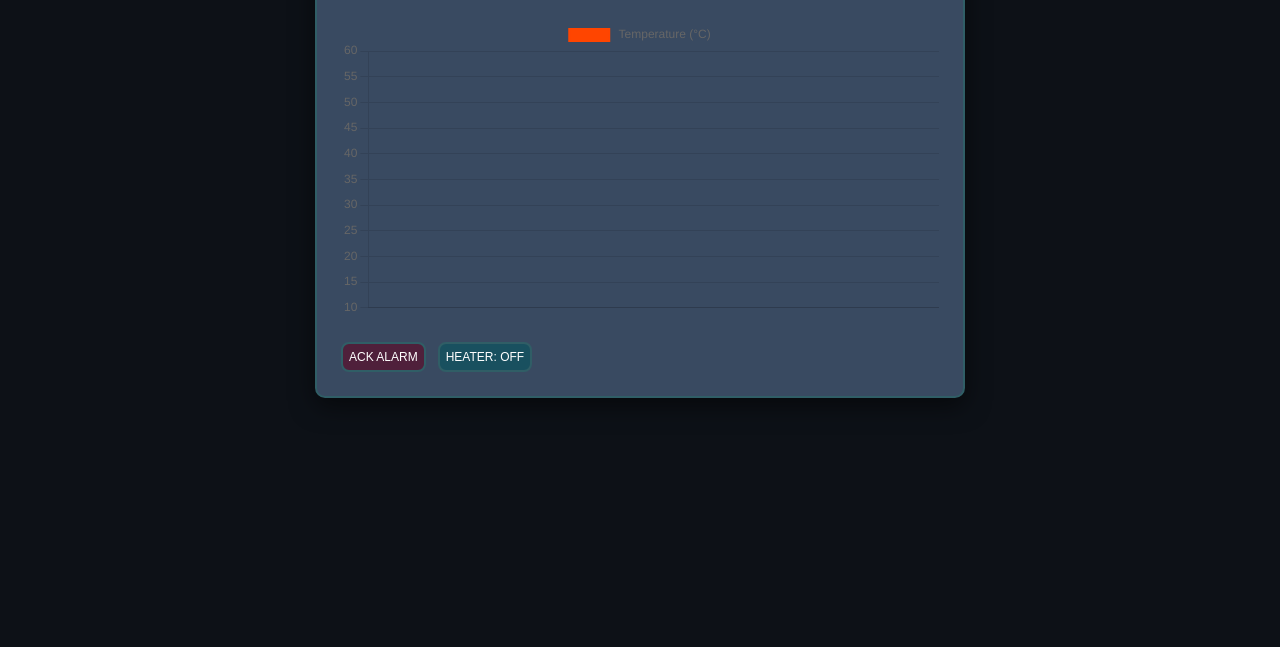
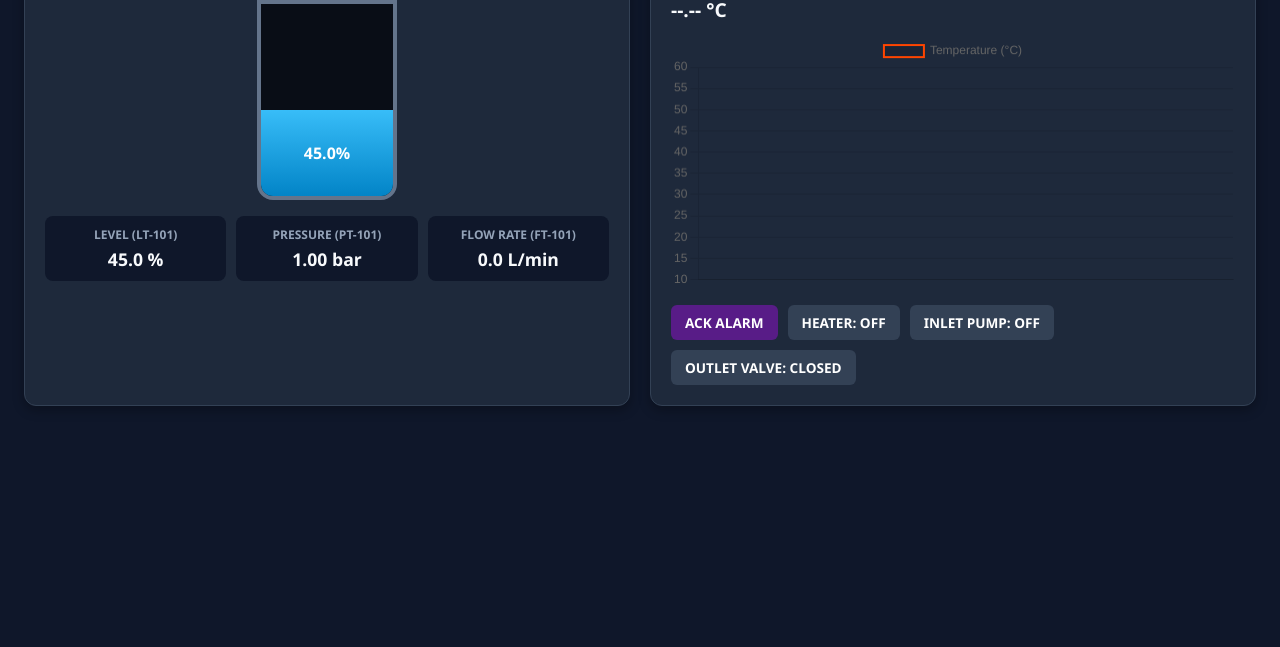
Before and after one commit to kelvin-arcanjo/web-scada-hmi-simulator, a website: page public/index.html in a window 1280 px wide. Shown: the part 153-800 px from the top of the page. Drawn offline with nearby package versions, Linux system fonts and the light colour scheme; no server answers.

Commit message:
feat: Multi-Variable Process Simulation
implement TK-101 reservoir simulation, multi-sensor telemetry (LT/PT/FT), and layout fixes

```diff
--- a/public/client.js
+++ b/public/client.js
@@ -1,106 +1,145 @@
-let alarmAcknowledged = false
-let heaterState = false
+// --- STATE VARIABLES ---
+let alarmAcknowledged = false;
+let heaterState = false;
+let pumpState = false;
+let valveState = false;
 
-const statusBadge = document.getElementById('status-badge')
-const ackBtn = document.getElementById('ack-btn')
-const heaterBtn = document.getElementById('heater-btn')
+// --- DOM REFERENCES ---
+const socket = io();
 
-const socket = io()
-const tempValue = document.getElementById('temp-value')
-const card = document.querySelector('.instrument-card')
+// Instrumentation & Telemetry Elements
+const tempValue = document.getElementById('temp-value');
+const levelVal = document.getElementById('level-val');
+const pressureVal = document.getElementById('pressure-val');
+const flowVal = document.getElementById('flow-val');
 
+// Tank Visuals & Alarm Badges
+const tankLiquid = document.getElementById('tank-liquid');
+const tankLevelText = document.getElementById('tank-level-text');
+const statusBadge = document.getElementById('status-badge');
+const card = document.querySelector('.instrument-card');
 
-// Connects to the server hosting the page;
+// Control Buttons
+const ackBtn = document.getElementById('ack-btn');
+const heaterBtn = document.getElementById('heater-btn');
+const pumpBtn = document.getElementById('pump-btn');
+const valveBtn = document.getElementById('valve-btn');
 
-const ctx = document.getElementById('tempChart').getContext('2d')
-const tempChart = new Chart(ctx , {
+// --- CHART.JS SETUP ---
+const ctx = document.getElementById('tempChart').getContext('2d');
+const tempChart = new Chart(ctx, {
     type: 'line',
     data: {
-        labels: [], //Time stamps;
+        labels: [],
         datasets: [{
-            label: ' Temperature (°C)',
-            data: [], //Live sensor values;
-            backgroundColor: '#ff4500',
+            label: 'Temperature (°C)',
+            data: [],
             borderColor: '#ff4500',
-            pointRadius: 2,
+            borderWidth: 2,
+            pointRadius: 3,
             spanGaps: true,
-            tension: 0.3,
-            borderWidth: 2,
             fill: false
         }]
     },
-
     options: {
         animation: false,
         scales: {
             x: { display: true },
-            y: { suggestedMin: 10 , suggestedMax: 60 }
+            y: { suggestedMin: 10, suggestedMax: 60 }
         }
     }
-})
+});
 
-socket.on('telemetry_update' , (data) => {
-    const tempNum = parseFloat(data.value)
+// --- REAL-TIME TELEMETRY LISTENER ---
+socket.on('telemetry_update', (data) => {
+    const tempNum = parseFloat(data.temperature);
 
-    if (tempValue) tempValue.textContent = data.value;
+    // 1. Update Display Values
+    if (tempValue) tempValue.textContent = data.temperature;
+    if (levelVal) levelVal.textContent = data.level;
+    if (pressureVal) pressureVal.textContent = data.pressure;
+    if (flowVal) flowVal.textContent = data.flowRate;
 
-    //Current Timestamp on X axis (labels);
+    // 2. Update Tank Visual Height
+    if (tankLiquid && tankLevelText) {
+        tankLiquid.style.height = `${data.level}%`;
+        tankLevelText.textContent = `${data.level}%`;
+    }
 
-    tempChart.data.labels.push(new Date().toLocaleTimeString())
-
-    //Add the temperature value received to dataset;
-
-    tempChart.data.datasets[0].data.push(data.value)
-
-    //Limite the points on the graph;
+    // 3. Update Chart
+    tempChart.data.labels.push(new Date().toLocaleTimeString());
+    tempChart.data.datasets[0].data.push(tempNum);
 
     if (tempChart.data.labels.length > 20) {
-        tempChart.data.labels.shift()
-        tempChart.data.datasets[0].data.shift()
+        tempChart.data.labels.shift();
+        tempChart.data.datasets[0].data.shift();
     }
+    tempChart.update();
 
-    //Render the changes in the graph;
+    // 4. Alarm State Machine
+    if (statusBadge) {
+        if (tempNum > 28.0) {
+            statusBadge.textContent = 'HIGH ALARM';
+            statusBadge.className = 'badge alarm';
 
-    tempChart.update()
+            if (!alarmAcknowledged && card) {
+                card.classList.add('alarm-high');
+            }
+        } else {
+            alarmAcknowledged = false;
+            statusBadge.textContent = 'NORMAL';
+            statusBadge.className = 'badge normal';
 
-    //Alarm & Badge State Machine;
+            if (card) card.classList.remove('alarm-high');
+        }
+    }
+});
 
-    if (tempNum > 28.0) {
-        statusBadge.textContent = 'HIGH ALARM';
-        statusBadge.className = 'badge alarm';
+// --- ACTUATOR CONTROL EVENTS ---
+if (ackBtn) {
+    ackBtn.addEventListener('click', () => {
+        alarmAcknowledged = true;
+        if (card) card.classList.remove('alarm-high');
+    });
+}
 
-        if (!alarmAcknowledged && card) {
-            card.classList.add('alarm-high')
-        }
+if (heaterBtn) {
+    heaterBtn.addEventListener('click', () => {
+        heaterState = !heaterState;
+        socket.emit('toggle_heater', { state: heaterState });
+    });
+}
 
-    } else {
-        alarmAcknowledged = false
-        statusBadge.textContent = 'NORMAL'
-        statusBadge.className = 'badge normal'
+if (pumpBtn) {
+    pumpBtn.addEventListener('click', () => {
+        pumpState = !pumpState;
+        socket.emit('toggle_pump', { state: pumpState });
+    });
+}
 
-        if (card) card.classList.remove('alarm-high')
+if (valveBtn) {
+    valveBtn.addEventListener('click', () => {
+        valveState = !valveState;
+        socket.emit('toggle_valve', { state: valveState });
+    });
+}
+
+// --- SYNC PROCESS STATES ACROSS CLIENTS ---
+socket.on('process_status', (state) => {
+    heaterState = state.heaterOn;
+    pumpState = state.pumpOn;
+    valveState = state.valveOpen;
+
+    if (heaterBtn) {
+        heaterBtn.textContent = `HEATER: ${heaterState ? 'ON' : 'OFF'}`;
+        heaterBtn.classList.toggle('active', heaterState);
     }
-})
-
-
-//Alarm Acknowledged Click Event;
-
-ackBtn.addEventListener('click' , () => {
-    alarmAcknowledged = true
-    if (card) card.classList.remove('alarm-high')
-})
-
-//Heater Control Command Event;
-
-heaterBtn.addEventListener('click' , () => {
-    heaterState = !heaterState
-    socket.emit('toggle_heater' , { state: heaterState })
-})
-
-//Sync Heater State across sessions;
-
-socket.on('heater_status' , (state) => {
-    heaterState = state
-    heaterBtn.textContent = `HEATER: ${state ? 'ON' : 'OFF'}`
-    heaterBtn.classList.toggle('active', state);
-})
+    if (pumpBtn) {
+        pumpBtn.textContent = `INLET PUMP: ${pumpState ? 'ON' : 'OFF'}`;
+        pumpBtn.classList.toggle('active', pumpState);
+    }
+    if (valveBtn) {
+        valveBtn.textContent = `OUTLET VALVE: ${valveState ? 'OPEN' : 'CLOSED'}`;
+        valveBtn.classList.toggle('active', valveState);
+    }
+});
--- a/public/index.html
+++ b/public/index.html
@@ -3,33 +3,62 @@
 <head>
   <meta charset="UTF-8">
   <meta name="viewport" content="width=device-width, initial-scale=1.0">
-    <title>WebSCADA: Real-Time Industrial Process HMI & Telemetry Simulator</title>
+  <title>Industrial SCADA HMI</title>
   <link rel="stylesheet" href="style.css">
-    <link rel="preconnect" href="https://fonts.googleapis.com">
-    <link rel="preconnect" href="https://fonts.gstatic.com" crossorigin>
-    <link href="https://fonts.googleapis.com/css2?family=Rubik:ital,wght@0,300..900;1,300..900&display=swap" rel="stylesheet">
-    <script src="https://cdn.jsdelivr.net/npm/chart.js"></script>
 </head>
 <body>
   <h1>Industrial SCADA HMI</h1>
 
+  <div class="scada-dashboard">
+    <!-- CARD 1: RESERVOIR TANK (TK-101) -->
+    <div class="instrument-card">
+      <h2>Reservoir Tank (TK-101)</h2>
+
+      <div class="tank-container">
+        <div class="tank-body">
+          <div id="tank-liquid" class="tank-liquid" style="height: 45%;">
+            <span id="tank-level-text">45.0%</span>
+          </div>
+        </div>
+      </div>
+
+      <div class="metrics-grid">
+        <div class="metric-card">
+          <h4>LEVEL (LT-101)</h4>
+          <p><span id="level-val">45.0</span> %</p>
+        </div>
+        <div class="metric-card">
+          <h4>PRESSURE (PT-101)</h4>
+          <p><span id="pressure-val">1.00</span> bar</p>
+        </div>
+        <div class="metric-card">
+          <h4>FLOW RATE (FT-101)</h4>
+          <p><span id="flow-val">0.0</span> L/min</p>
+        </div>
+      </div>
+    </div>
+
+    <!-- CARD 2: TEMPERATURE TRANSMITTER (TT-101) & CONTROLS -->
     <div class="instrument-card">
       <div class="card-header">
         <h2>Temperature Transmitter (TT-101)</h2>
         <span id="status-badge" class="badge normal">NORMAL</span>
       </div>
+      <p class="temp-readout"><span id="temp-value">--.--</span> °C</p>
 
-        <p><span id="temp-value">--.--</span> °C</p>
-
-        <canvas id="tempChart" width="400" height="200"></canvas>
+      <canvas id="tempChart" width="400" height="180"></canvas>
 
       <div class="control-panel">
         <button id="ack-btn" class="btn btn-ack">ACK ALARM</button>
-            <button id="heater-btn" class="btn btn-heater">HEATER: OFF</button>
+        <button id="heater-btn" class="btn btn-control">HEATER: OFF</button>
+        <button id="pump-btn" class="btn btn-control">INLET PUMP: OFF</button>
+        <button id="valve-btn" class="btn btn-control">OUTLET VALVE: CLOSED</button>
+      </div>
     </div>
   </div>
 
   <script src="/socket.io/socket.io.js"></script>
+  <script src="https://cdn.jsdelivr.net/npm/chart.js"></script>
   <script src="client.js"></script>
 </body>
 </html>
--- a/public/style.css
+++ b/public/style.css
@@ -1,103 +1,154 @@
-@charset "UTF-8";
-
-*{
-    margin: 0;
-    padding: 0;
-    box-sizing: border-box;
+* {
+  box-sizing: border-box;
+  margin: 0;
+  padding: 0;
+  font-family: 'Segoe UI', Tahoma, Geneva, Verdana, sans-serif;
 }
 
 body {
-    background-color: #0d1117;
-    color: #e6edf3;
-    font-family: system-ui, -apple-system, BlinkMacSystemFont, 'Segoe UI', Roboto, Oxygen, Ubuntu, Cantarell, 'Open Sans', 'Helvetica Neue', sans-serif;
-    padding: 2rem;
+  background-color: #0f172a;
+  color: #f8fafc;
+  padding: 24px;
+}
+
+h1 {
+  margin-bottom: 20px;
+  font-size: 1.8rem;
+}
+
+/* Dashboard Layout Grid */
+.scada-dashboard {
+  display: grid;
+  grid-template-columns: repeat(auto-fit, minmax(380px, 1fr));
+  gap: 20px;
+}
+
+.instrument-card {
+  background-color: #1e293b;
+  border-radius: 12px;
+  padding: 20px;
+  border: 1px solid #334155;
+  box-shadow: 0 4px 12px rgba(0, 0, 0, 0.3);
+  transition: box-shadow 0.3s ease;
 }
 
 .card-header {
-    display: flex;
-    justify-content: space-between;
-    align-items: center;
+  display: flex;
+  justify-content: space-between;
+  align-items: center;
+  margin-bottom: 12px;
 }
 
-.badge {
-    background-color: green;
-    padding: 4px 10px;
-    border-radius: 4px;
-    font-size: 0.8rem;
-    font-weight: 700;
+/* Tank Vessel Styling */
+.tank-container {
+  display: flex;
+  justify-content: center;
+  margin: 16px 0;
 }
 
-.control-panel {
-    display: flex;
-    gap: 12px;
-    margin-top: 1.5rem;
+.tank-body {
+  position: relative; /* CRITICAL: Prevents absolute liquid from breaking out */
+  width: 140px;
+  height: 200px;
+  border: 4px solid #64748b;
+  border-radius: 0 0 16px 16px;
+  background-color: #090d16;
+  overflow: hidden;
 }
 
-.instrument-card {
-    max-width: 650px;
-    margin: auto;
-    background-color: #394a61;
-    padding: 1.5rem;
-    border: 2px solid #305e66;
-    border-radius: 10px;
-    box-shadow: 0px 8px 24px rgba(0, 0, 0, 0.5);
-    transition: border-color 0.3s ease, box-shadow 0.3s ease;
+.tank-liquid {
+  position: absolute;
+  bottom: 0;
+  left: 0;
+  width: 100%;
+  background: linear-gradient(180deg, #38bdf8 0%, #0284c7 100%);
+  transition: height 0.5s ease-in-out;
+  display: flex;
+  align-items: center;
+  justify-content: center;
+  color: #ffffff;
+  font-weight: bold;
 }
 
-#tempChart {
-    width: 100% !important;
-    height: auto !important;
-    margin-top: 1rem;
+/* Metrics & Telemetry Grid */
+.metrics-grid {
+  display: grid;
+  grid-template-columns: repeat(3, 1fr);
+  gap: 10px;
+  margin-top: 16px;
 }
 
-
-/*High alarm visual Cue */
-
-.instrument-card.alarm-high {
-    border-color: #785149;
-    box-shadow: 0 0 20px rgba(248, 81, 73, 0.4);
+.metric-card {
+  background-color: #0f172a;
+  padding: 10px;
+  border-radius: 8px;
+  text-align: center;
 }
 
-#temp.value {
-    font-family: "Rubik", sans-serif;
-    font-size: 2.5rem;
-    font-weight: 700;
-    color: #58a6ff;
+.metric-card h4 {
+  font-size: 0.75rem;
+  color: #94a3b8;
+  margin-bottom: 4px;
+}
+
+.metric-card p {
+  font-size: 1.1rem;
+  font-weight: bold;
+}
+
+.temp-readout {
+  font-size: 1.2rem;
+  font-weight: bold;
+  margin-bottom: 12px;
+}
+
+/* Alarm Badges */
+.badge {
+  padding: 4px 10px;
+  border-radius: 4px;
+  font-weight: bold;
+  font-size: 0.8rem;
+}
+
+.badge.normal {
+  background-color: #16a34a;
+  color: #fff;
 }
 
 .badge.alarm {
-    background-color: #da3633;
-    color: #ffffff;
+  background-color: #dc2626;
+  color: #fff;
 }
 
-.btn-heater.active {
-    background-color: #f85149;
-    border-color: #f85149;
-    color: #ffffff;
+.instrument-card.alarm-high {
+  box-shadow: 0 0 20px #dc2626;
+  border-color: #dc2626;
 }
 
-button#ack-btn {
-    background-color: rgba(95, 4, 34, 0.596);
-    color: white;
-    padding: 6px;
-    font-size: 0.75rem;
-    border: 2px solid #305e66;
-    border-radius: 8px;
+/* Control Buttons */
+.control-panel {
+  display: flex;
+  flex-wrap: wrap;
+  gap: 10px;
+  margin-top: 16px;
 }
 
-button#heater-btn {
-    background-color: rgba(4, 84, 95, 0.596);
-    color: white;
-    padding: 6px;
-    font-size: 0.75rem;
-    border: 2px solid #305e66;
-    border-radius: 8px;
+.btn {
+  padding: 8px 14px;
+  border-radius: 6px;
+  border: none;
+  cursor: pointer;
+  font-weight: bold;
+  font-size: 0.85rem;
+  color: #fff;
+  background-color: #334155;
+  transition: background-color 0.2s ease;
 }
 
-button#ack-btn:hover {
-    background-color: rgba(36, 1, 13, 0.829);
+.btn-ack {
+  background-color: #581c87;
 }
 
-button#heater-btn:hover {
-    background-color: rgb(2, 44, 49);
+.btn-control.active {
+  background-color: #0284c7;
 }
```
Also changed, not shown: server.js (+54 -12 lines). Lines whose indentation alone changed are shown as unchanged.
